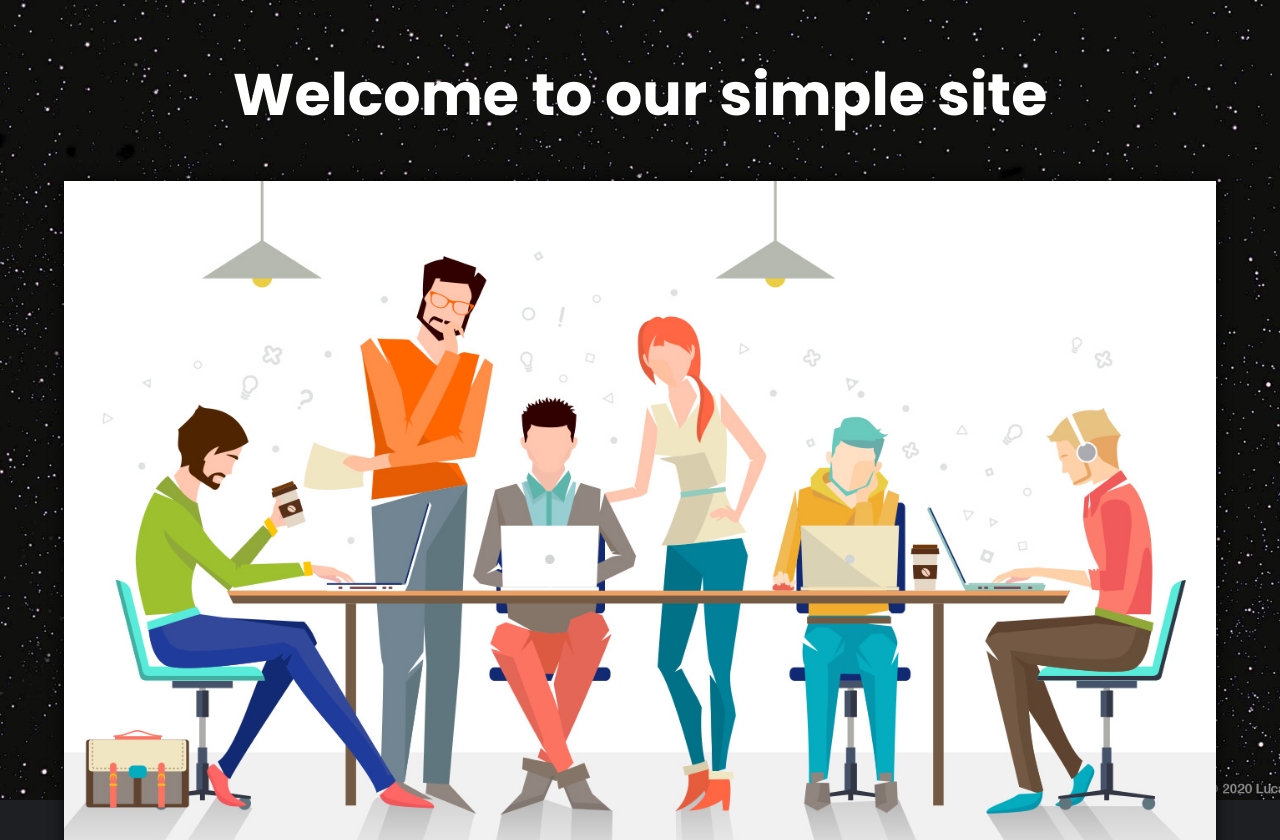
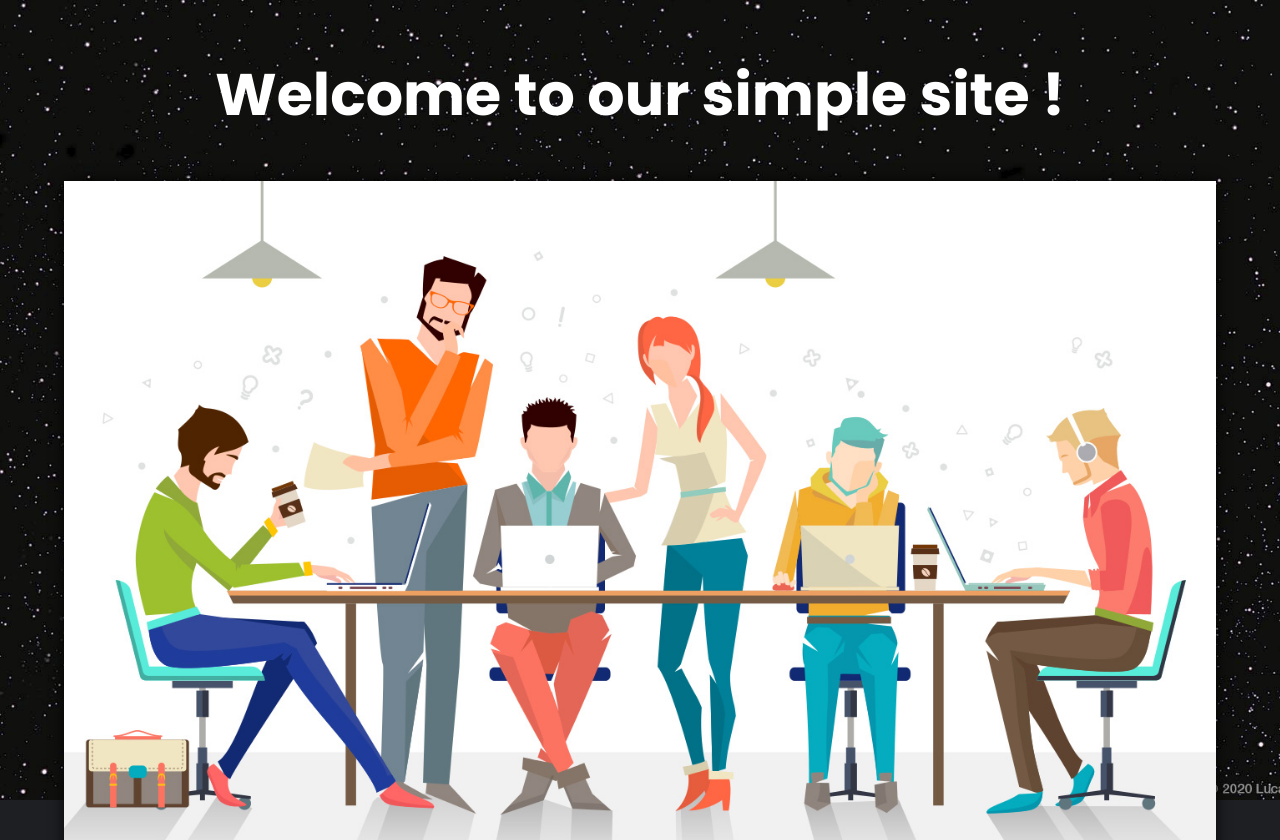
Before and after one commit to adelvahdati/asd-project, a plain HTML site: page index.html in a window 1280 px wide. Shown: the top 840 px of the page. Drawn offline with Linux system fonts and the light colour scheme.

Commit message:
Update index.html

```diff
--- a/index.html
+++ b/index.html
@@ -11,7 +11,7 @@
 
 		<!-- Header -->
 			<header id="header">
-				<div class="logo"><a href="#">Welcome to our simple site</a></div>
+				<div class="logo"><a href="#">Welcome to our simple site !</a></div>
 			</header>
 
 		<!-- Main -->
```
